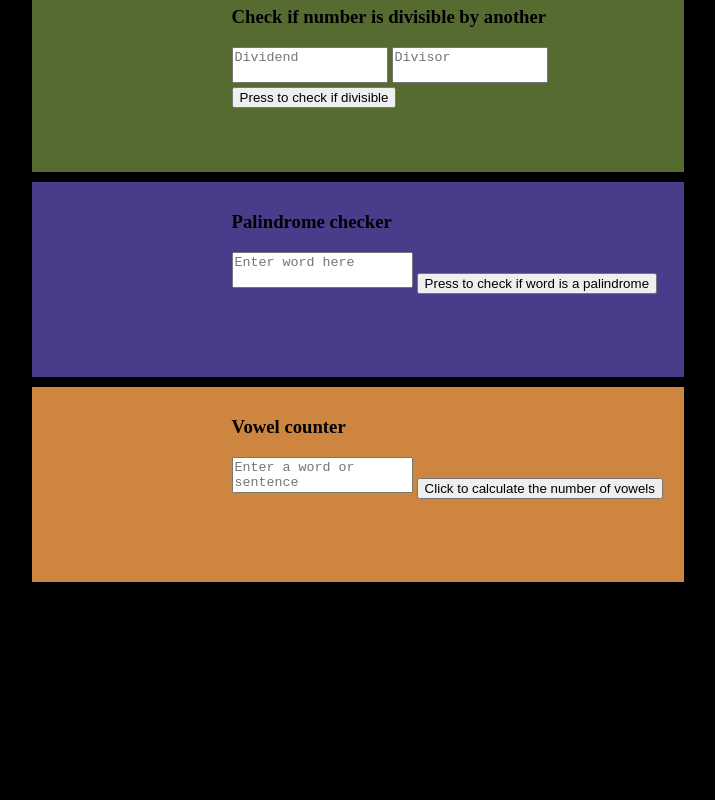
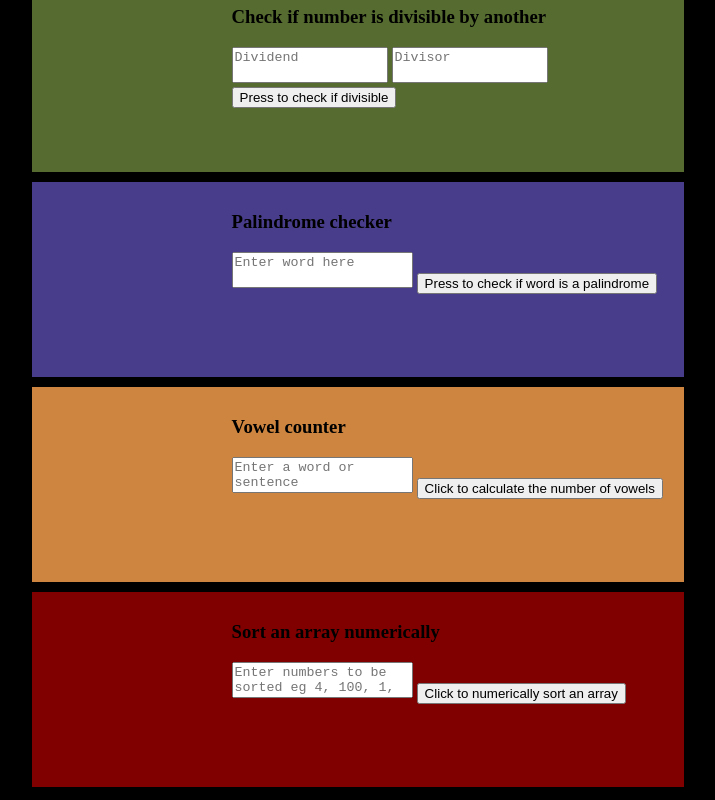
Before and after one commit to abe-calder/javascript-project, a website with bundled scripts: page index.html in a window 1280 px wide. Shown: the part 888-1688 px from the top of the page, without its empty margins (282-997 px from the left). Before the commit the page ends 1483 px from the top, so only its background shows below. Built offline with nearby package versions, Linux system fonts and the light colour scheme.

Commit message:
added number sorting feature

```diff
--- a/index.html
+++ b/index.html
@@ -93,5 +93,17 @@
       <p  id="vowel-output"></p>
     </div>
   </div>
+  <div id="sort-numerically">
+    <div class="within">
+      <h3>
+        Sort an array numerically
+      </h3>
+      <textarea id="numerically-input" placeholder="Enter numbers to be sorted eg 4, 100, 1, 9"></textarea>
+      <button id="numerically-button" onclick="printNumerically()">Click to numerically sort an array</button>
+      <p id="numerically-output">
+
+      </p>
+    </div>
+  </div>
 </body>
 </html>
--- a/styles.css
+++ b/styles.css
@@ -106,3 +106,12 @@ p {
   padding: 10px;
   height: 175px;
 }
+
+#sort-numerically {
+  background-color: maroon;
+  margin: auto;
+  width: 50%;
+  border: 5px solid;
+  padding: 10px;
+  height: 175px;
+}
--- a/test.js
+++ b/test.js
@@ -71,9 +71,6 @@ function printToMiles() {
 
 
 // Calculate the sum of numbers within an array
-// Example array
-
-
 function printSumOf() {
   let sumOfOutput = document.getElementById('sum-of-output');
   let textAreaContent = document.getElementById('sum-of-input').value;
@@ -101,6 +98,27 @@ function sumOf(arr) {
 
 
 
+// Sort an array from lowest to highest
+function printNumerically() {
+  let numericalInput = document.getElementById('numerically-input').value
+  let numericalOutput = document.getElementById('numerically-output')
+
+  let numericallyInputArray = numericalInput.split(/[\s,]+/).filter(Boolean).map(Number).filter(num => !isNaN(num))
+
+  let sortedArr = sortArrayNumerically(numericallyInputArray)
+
+  numericalOutput.innerHTML =  `The numerically ordered array is: ${sortedArr}`
+}
+
+function sortArrayNumerically(input) {
+  let sorted = input.sort((a, b) => a - b)
+  return sorted
+}
+
+
+
+
+// // Return a Boolean if a number is divisible by 10
 function printDivisible() {
   let num = document.getElementById('dividend').value
   let div = document.getElementById('divisor').value
@@ -114,8 +132,6 @@ function printDivisible() {
 
   divisorOutput.innerHTML = finalCalc
 }
-
-// Return a Boolean if a number is divisible by 10
 function divisibleByTen(number, divisor) {
   if (number % divisor === 0) {
     return true
@@ -129,9 +145,6 @@ function divisibleByTen(number, divisor) {
 
 
 // Check if a string is a palindrome (spelt the same backwards as it is forwards)
-string1 = "hello"
-
-
 function printPalindrome() {
   let palindromeInputTextArea = document.getElementById('palindrome-input').value
   let palindromeOutput = document.getElementById('palindrome-output')
@@ -192,14 +205,6 @@ function countVowels(sent) {
 // }
 // reverseArray()
 
-// Sort an array from lowest to highest
-// let arr = [9, 17, 27, 99, 55, 32, 18, 66, 45, 832]
-
-// function sortArrayNumerically() {
-//   arr.sort((b, a) => a + b)
-//   console.log(arr)
-// }
-// sortArrayNumerically()
 
 // // Create a function that filters out negative numbers
 // arr = [12, 96, -5, 67, -17, 26, 99]
@@ -223,15 +228,7 @@ function countVowels(sent) {
 // let noSpace = text.replace(/\s/g, '')
 // console.log(noSpace)
 
-// Return the number of vowels in a string
-// let sentance = "The standard chunk of Lorem Ipsum used since the 1500s is reproduced below."
-// let vowels = ['a', 'e', 'i', 'o', 'u']
 
-// function countVowels() {
-//   sentance = sentance.toLowerCase()
-//   console.log(Array.from(sentance).filter(char => vowels.includes(char)))
-// }
-// countVowels()
 
 // 1. Create a function that finds the maximum number in an array
 // arr = [32, 99, 12, 4, 6, 97, 43, 2, 9, 74, 17, 11]
```
